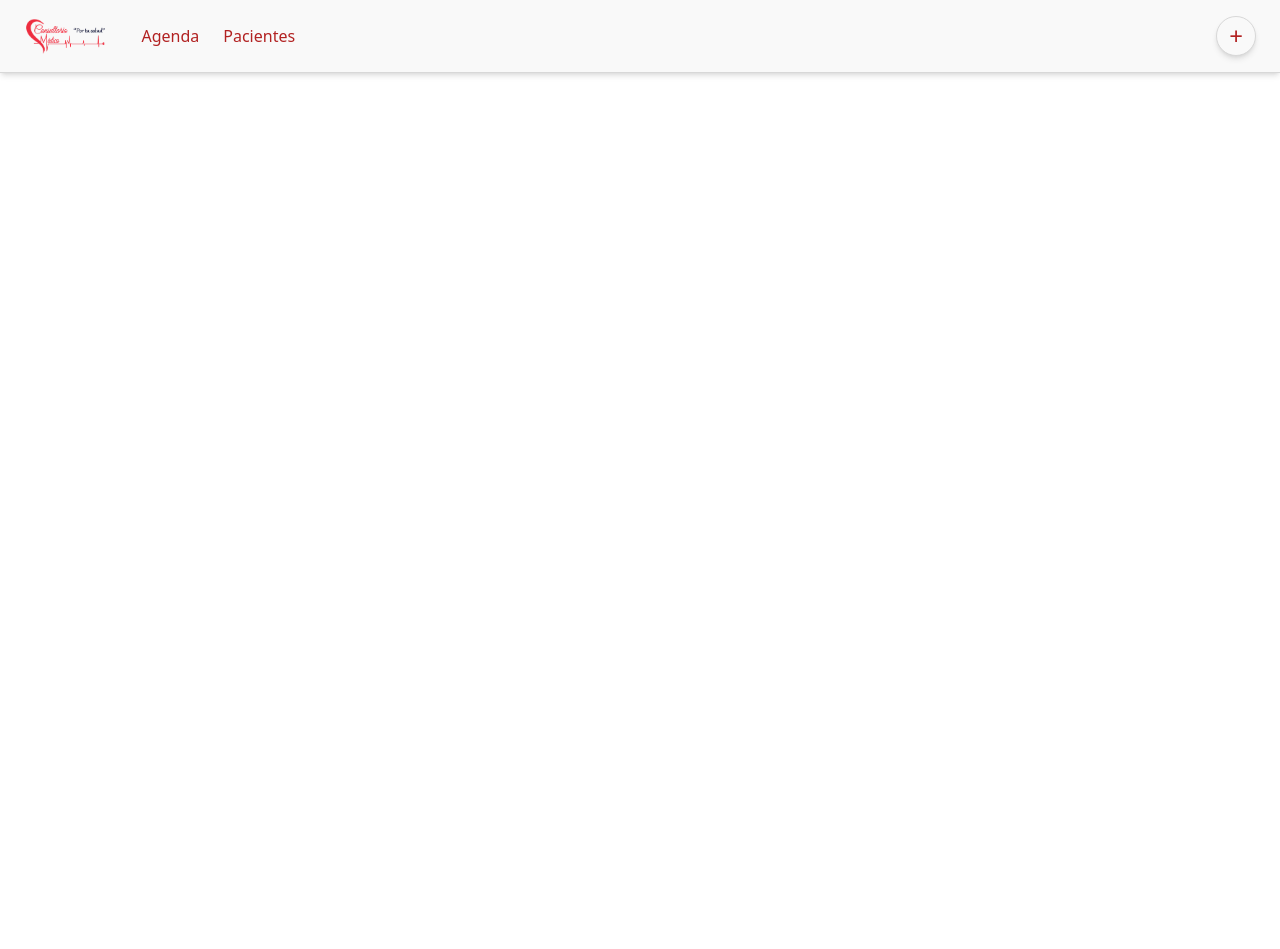
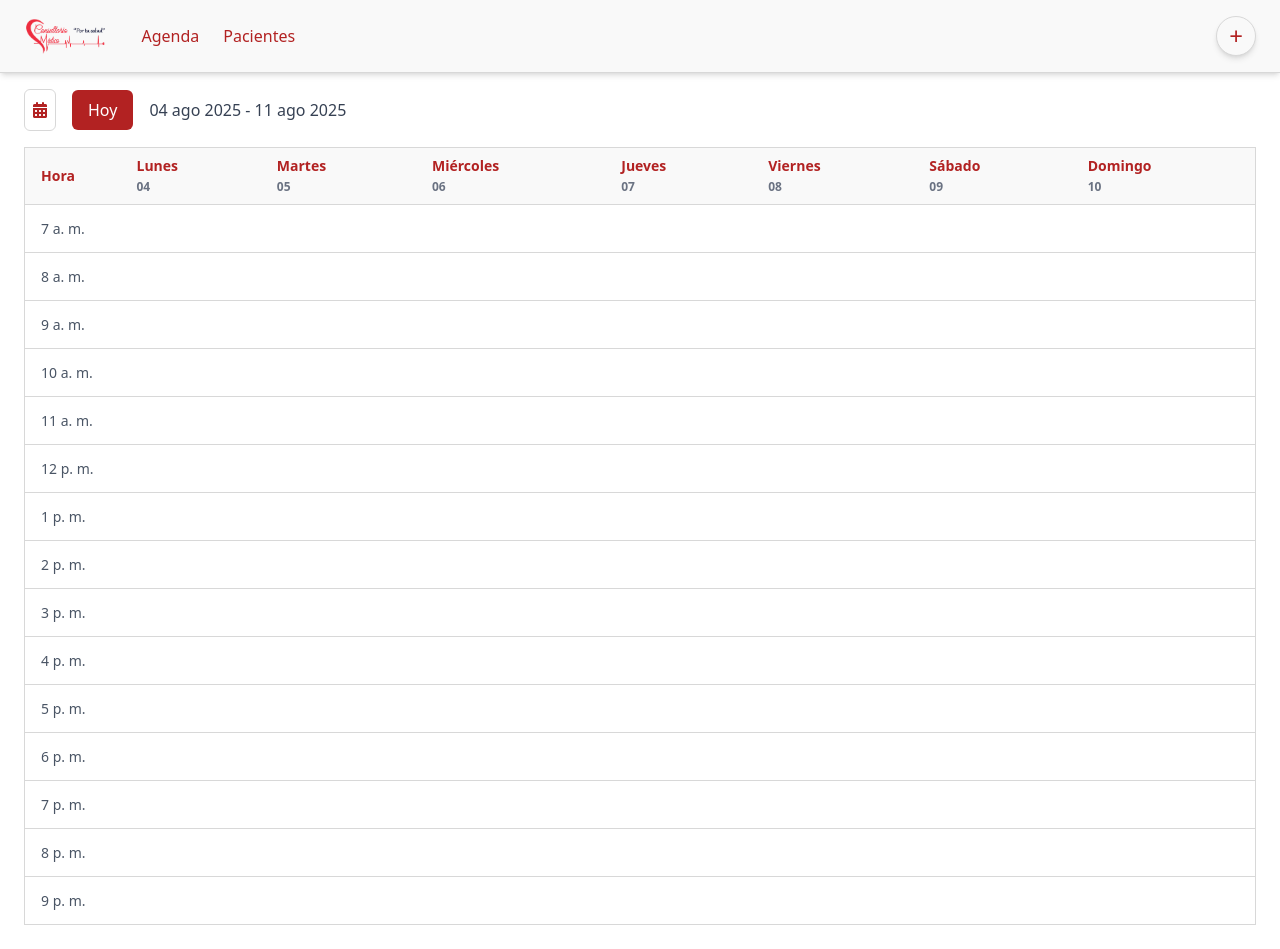
Before and after one commit to LSCasas/saludDigna, a Vue app: page /agenda in a window 1280 px wide. Before the commit the page ends 800 px from the top, so only its background shows below. Built offline with nearby package versions, Linux system fonts and the light colour scheme.

Commit message:
FEAT/ add CalendarioHeader and CalendarioSemana components to Agenda view

```diff
--- /dev/null
+++ b/src/components/CalendarioHeader.vue
@@ -0,0 +1,33 @@
+<template>
+  <div class="flex items-center gap-4 px-6 py-4">
+    <button
+      class="bg-white border border-[#D8D8D8] p-2 rounded-md text-[#B22222] hover:bg-[#F9F9F9]"
+    >
+      <i class="fas fa-calendar-alt"></i>
+    </button>
+    <button
+      class="bg-[#B22222] text-white px-4 py-2 rounded-md hover:opacity-90"
+    >
+      Hoy
+    </button>
+    <span class="text-gray-700 font-medium">
+      {{ fechaInicio }} - {{ fechaFin }}
+    </span>
+  </div>
+</template>
+
+<script>
+export default {
+  name: "CalendarioHeader",
+  data() {
+    return {
+      fechaInicio: "04 ago 2025",
+      fechaFin: "11 ago 2025",
+    };
+  },
+};
+</script>
+
+<style scoped>
+@import url("https://cdnjs.cloudflare.com/ajax/libs/font-awesome/6.0.0-beta3/css/all.min.css");
+</style>
--- /dev/null
+++ b/src/components/CalendarioSemana.vue
@@ -0,0 +1,67 @@
+<template>
+  <div class="overflow-x-auto px-6 pb-6">
+    <table class="min-w-full border border-[#D8D8D8] text-sm">
+      <thead class="bg-[#F9F9F9] text-[#B22222]">
+        <tr>
+          <th class="w-24 px-4 py-2 text-left">Hora</th>
+          <th
+            v-for="(dia, index) in diasSemana"
+            :key="index"
+            class="px-4 py-2 text-left"
+          >
+            {{ dia.nombre }}<br />
+            <span class="text-xs text-gray-500">{{ dia.fecha }}</span>
+          </th>
+        </tr>
+      </thead>
+      <tbody>
+        <tr v-for="hora in horas" :key="hora">
+          <td class="border-t border-[#D8D8D8] px-4 py-2 text-gray-600">
+            {{ hora }}
+          </td>
+          <td
+            v-for="i in 7"
+            :key="i"
+            class="border-t border-[#D8D8D8] h-12 bg-white hover:bg-[#F9F9F9]"
+          ></td>
+        </tr>
+      </tbody>
+    </table>
+  </div>
+</template>
+
+<script>
+export default {
+  name: "CalendarioSemana",
+  data() {
+    return {
+      diasSemana: [
+        { nombre: "Lunes", fecha: "04" },
+        { nombre: "Martes", fecha: "05" },
+        { nombre: "Miércoles", fecha: "06" },
+        { nombre: "Jueves", fecha: "07" },
+        { nombre: "Viernes", fecha: "08" },
+        { nombre: "Sábado", fecha: "09" },
+        { nombre: "Domingo", fecha: "10" },
+      ],
+      horas: [
+        "7 a. m.",
+        "8 a. m.",
+        "9 a. m.",
+        "10 a. m.",
+        "11 a. m.",
+        "12 p. m.",
+        "1 p. m.",
+        "2 p. m.",
+        "3 p. m.",
+        "4 p. m.",
+        "5 p. m.",
+        "6 p. m.",
+        "7 p. m.",
+        "8 p. m.",
+        "9 p. m.",
+      ],
+    };
+  },
+};
+</script>
--- a/src/views/Agenda.vue
+++ b/src/views/Agenda.vue
@@ -1,15 +1,21 @@
 <template>
   <div>
     <Navbar />
+    <CalendarioHeader />
+    <CalendarioSemana />
   </div>
 </template>
 
 <script>
 import Navbar from "../components/Navbar.vue";
+import CalendarioHeader from "../components/CalendarioHeader.vue";
+import CalendarioSemana from "../components/CalendarioSemana.vue";
 
 export default {
   components: {
     Navbar,
+    CalendarioHeader,
+    CalendarioSemana,
   },
 };
 </script>
```
